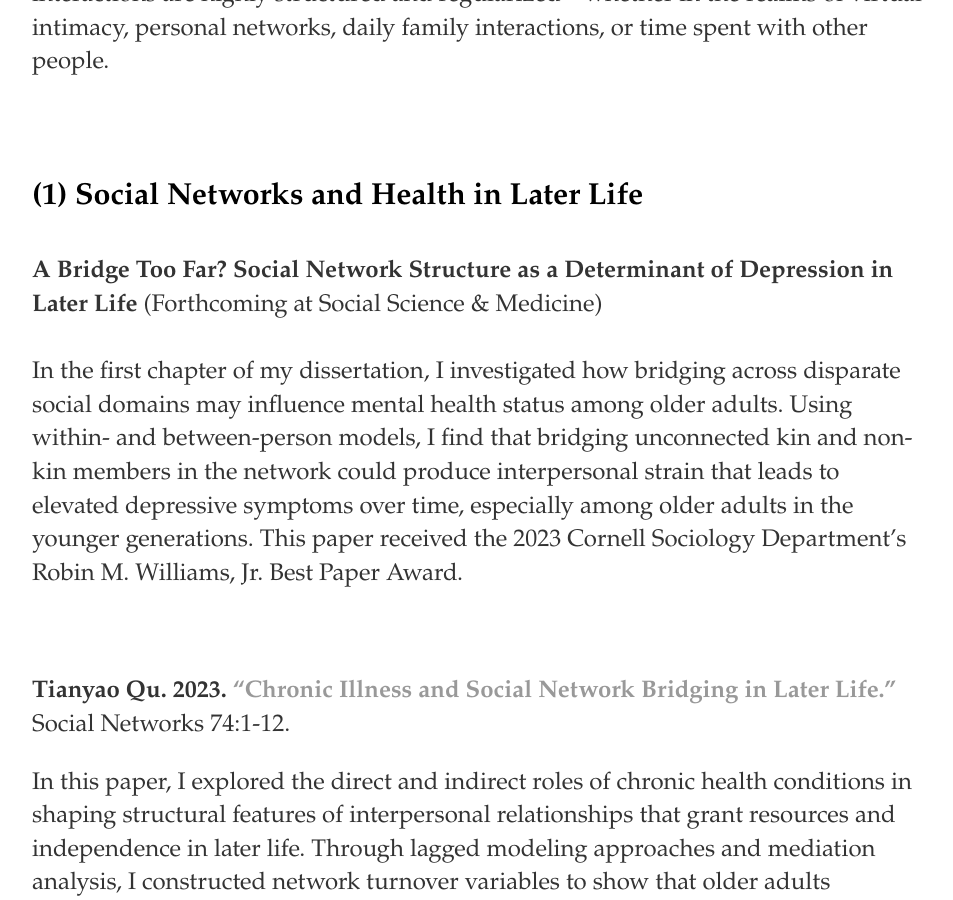
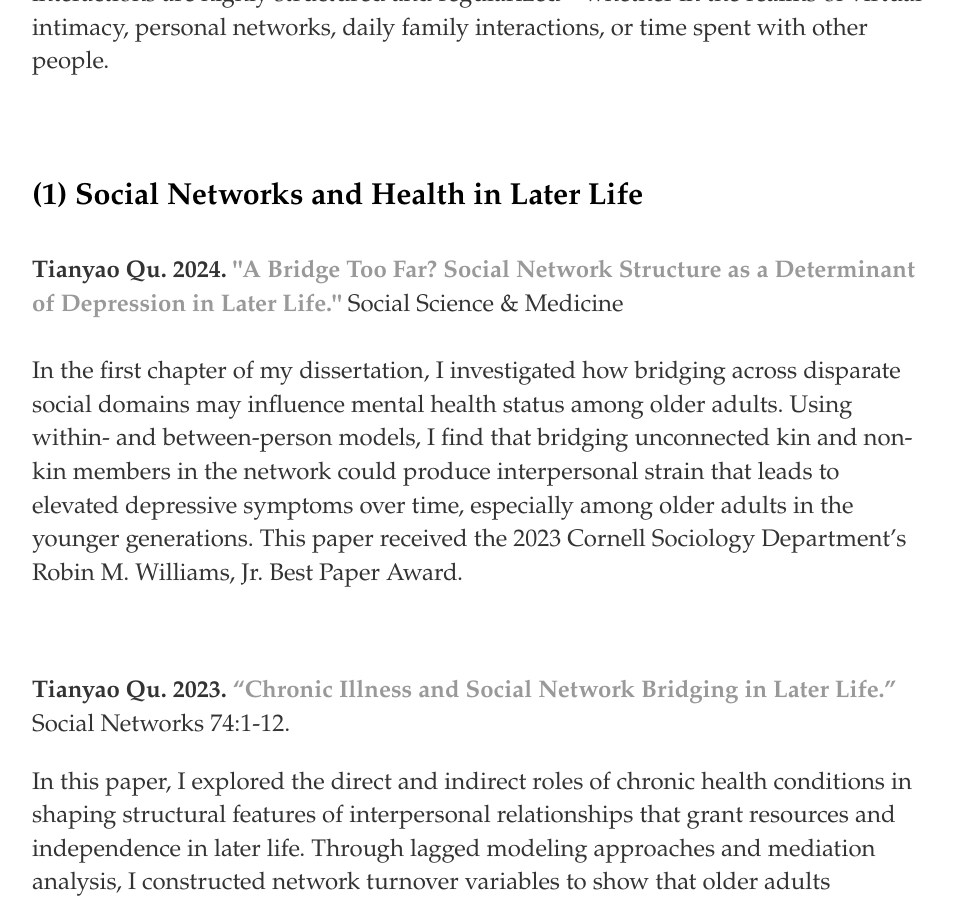
Before and after one commit to windyqu/windyqu.github.io, a Jekyll site: the page built from research/index.html, in a window 1280 px wide and 900 px high, scrolled down 496 px. Shown: the whole window, without its empty margins (160-1113 px from the left). Built offline with Jekyll 4.4.1, drawn with Linux system fonts in a browser that asks for light colours.

Commit message:
Update index.html

```diff
--- a/research/index.html
+++ b/research/index.html
@@ -17,7 +17,7 @@ title: Tianyao Qu's Homepage
 
 		<h4> (1) Social Networks and Health in Later Life </h4>
         <p>
-<b>A Bridge Too Far? Social Network Structure as a Determinant of Depression in Later Life </b> (Forthcoming at Social Science & Medicine)
+<b> Tianyao Qu. 2024. <a href= "https://doi.org/10.1016/j.socscimed.2024.116684" target="_blank"> "A Bridge Too Far? Social Network Structure as a Determinant of Depression in Later Life." </a></b> Social Science & Medicine
 <br><br>
 In the first chapter of my dissertation, I investigated how bridging across disparate social domains may influence mental health status among older adults. Using within- and between-person models, I find that bridging unconnected kin and non-kin members in the network could produce interpersonal strain that leads to elevated depressive symptoms over time, especially among older adults in the younger generations. This paper received the 2023 Cornell Sociology Department’s Robin M. Williams, Jr. Best Paper Award.
         </p>
```
